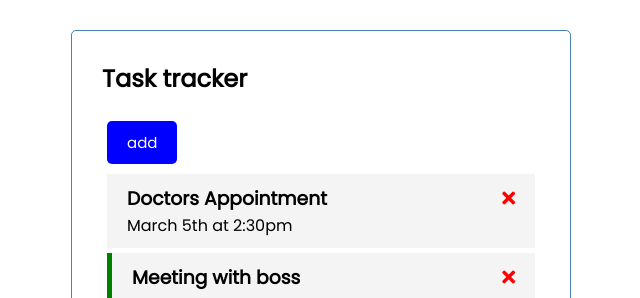
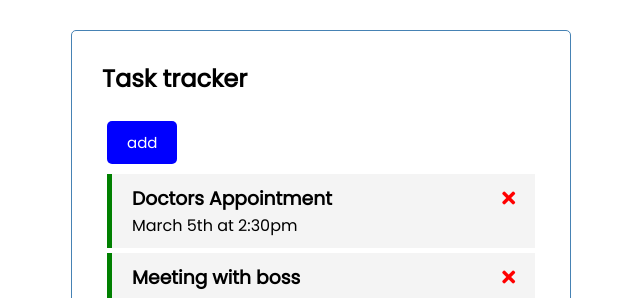
Before and after one commit to AhmedSM1/TaskTracker, a Vue app: page / in a window 1280 px wide. Shown: the top 298 px of the page, without its empty margins (319-959 px from the left). Built offline with nearby package versions, Linux system fonts and the light colour scheme.

Commit message:
feat: toggle reminder

```diff
--- a/src/App.vue
+++ b/src/App.vue
@@ -3,6 +3,7 @@
    <Header title = "Task tracker" />
    <Tasks
    @delete-task="deleteTask"
+   @toggle-reminder="toggleReminder"
    :tasks="tasks" />
 </div>
 
@@ -29,7 +30,7 @@ export default {
       "id": "1",
       "text": "Doctors Appointment",
       "day": "March 5th at 2:30pm",
-      "reminder": false
+      "reminder": true
     },
     {
       "id": "2",
@@ -47,8 +48,27 @@ export default {
 },
 methods: {
   deleteTask(id){
-    this.tasks = this.tasks.filter( (task) => task.id !== id);
-  }
+     if(confirm("Are you sure ? ")){
+       this.tasks = this.tasks.filter( (task) => task.id !== id);
+     }
+  },
+
+  addTask(id,text,day, reminder){
+     this.tasks.push({
+      "id": id,
+      "text": text,
+      "day": day,
+      "reminder": reminder
+     })
+  },
+  toggleReminder(id){
+    this.tasks = this.tasks.map((task) =>
+      task.id === id ? { ...task , reminder: !task.reminder} : task
+    )
+  },
+
+
+
 }
 
 }
--- a/src/components/Task.vue
+++ b/src/components/Task.vue
@@ -1,5 +1,7 @@
 <template>
-    <div :class="[task.reminder ?  'reminder' : '', 'task']"   >
+    <div
+    @dblclick="$emit('toggle-reminer', task.id)"
+    :class="[task.reminder ?  'reminder' : '', 'task']"   >
          <h3>
             {{ task.text }}
              <i  @click="onDelete(task.id)"   class="fas fa-times"></i>
--- a/src/components/tasks.vue
+++ b/src/components/tasks.vue
@@ -1,7 +1,10 @@
 <template>
    <div :key="task.id" v-for="task in tasks" >
 
-       <Task  @delete-task="deleteTask(task.id)"  :task="task" />
+       <Task
+       @toggle-reminer="toggleReminder(task.id)"
+       @delete-task="deleteTask(task.id)"
+       :task="task" />
    </div>
 </template>
 
@@ -20,9 +23,12 @@ export default {
     methods: {
        deleteTask(id){
         this.$emit('delete-task', id);
+        },
+        toggleReminder(id){
+          this.$emit('toggle-reminder', id)
         }
     },
-    emits: ['delete-task']
+    emits: ['delete-task', 'toggle-reminder']
 
 
 }
```
